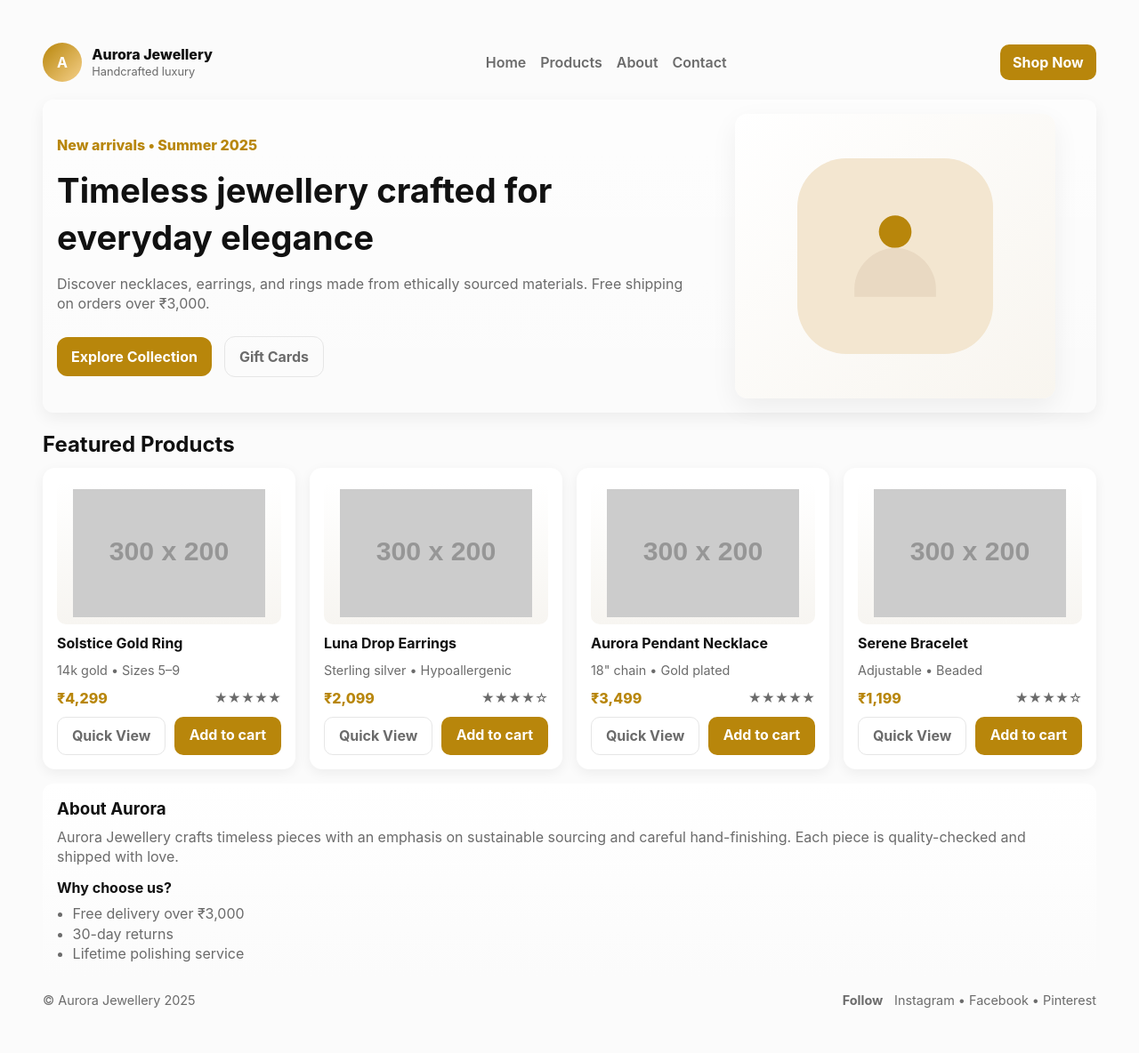
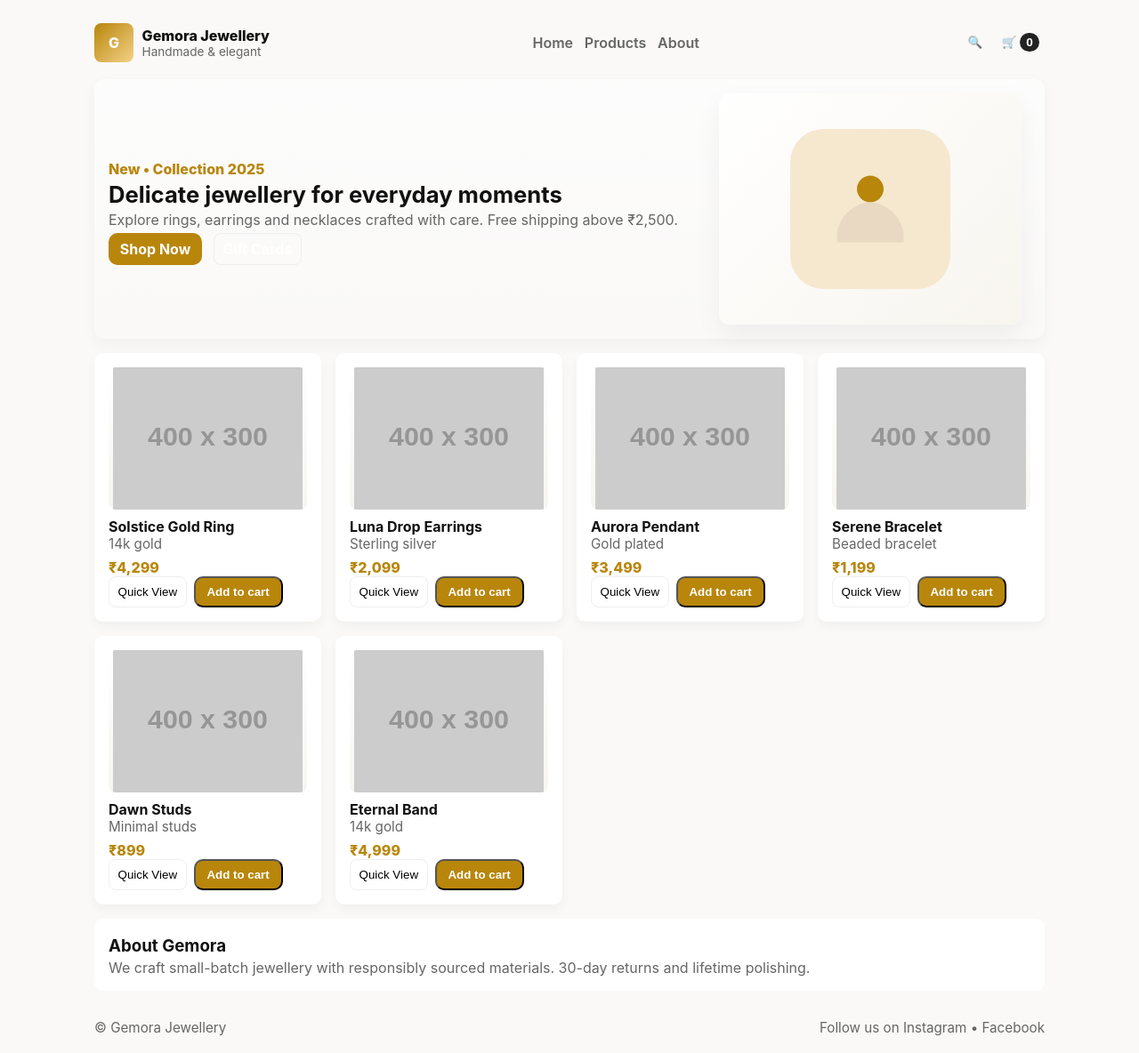
Before and after one commit to Nisha-Gholase/jewllery-shop, a plain HTML site: page index.html in a window 1280 px wide. Shown: the whole page at 89% size. Before the commit the page ends 1136 px from the top, so only its background shows below. Drawn offline with Linux system fonts and the light colour scheme; placeholder pictures from the web are drawn by us.

Commit message:
change code

```diff
--- a/index.html
+++ b/index.html
@@ -1,230 +1,309 @@
 <!doctype html>
 <!--
-  Jewellery Shop - Responsive Clone
-  Files included in this single-file preview: index.html + embedded CSS
-  - Responsive nav (desktop / mobile)
-  - Hero section
-  - Featured products grid
-  - Product cards with hover effect
-  - About section and footer
-  - CSS uses CSS variables, grid & flex, and mobile-first breakpoints
-  You can copy this file to `index.html` and open in a browser.
+  Jewellery Shop — Simple Responsive Clone
+  Single file: index.html (HTML + CSS + JavaScript)
+  Features:
+    - Responsive header with mobile menu
+    - Product grid
+    - Quick view modal
+    - Simple cart counter (stored in localStorage)
+    - Mobile-first and accessible markup
+  Copy this into `index.html` and open in your browser.
 -->
 <html lang="en">
 <head>
   <meta charset="utf-8" />
-  <meta name="viewport" content="width=device-width, initial-scale=1" />
-  <title>Aurora Jewellery — Responsive Clone</title>
+  <meta name="viewport" content="width=device-width,initial-scale=1" />
+  <title>Gemora Jewellery — Simple Responsive Shop</title>
   <style>
     :root{
-      --bg:#fbfbfb;
-      --card:#ffffff;
-      --accent:#b8860b; /* gold-ish */
-      --muted:#6b6b6b;
-      --radius:12px;
-      --maxw:1200px;
-      --gap:1rem;
-      font-family: Inter, system-ui, -apple-system, Segoe UI, Roboto, 'Helvetica Neue', Arial;
+      --bg:#faf9f8; --card:#fff; --accent:#b8860b; --muted:#666; --radius:12px; --gap:1rem; --maxw:1100px;
+      font-family: Inter, system-ui, -apple-system, 'Segoe UI', Roboto, Arial;
     }
     *{box-sizing:border-box}
-    html,body{height:100%}
-    body{
-      margin:0;
-      background:var(--bg);
-      color:#111;
-      -webkit-font-smoothing:antialiased;
-      -moz-osx-font-smoothing:grayscale;
-      line-height:1.4;
-      padding:2rem 1rem;
-      display:flex;justify-content:center;
-    }
-    .container{width:100%;max-width:var(--maxw)}
+    body{margin:0; background:var(--bg); color:#111; -webkit-font-smoothing:antialiased}
+    .wrap{max-width:var(--maxw);margin:0 auto;padding:1rem}
 
-    /* NAV */
-    .nav{display:flex;align-items:center;justify-content:space-between;margin-bottom:1.25rem}
-    .brand{display:flex;gap:.7rem;align-items:center}
-    .brand .logo{width:44px;height:44px;border-radius:50%;background:linear-gradient(135deg,var(--accent),#f5d08a);display:flex;align-items:center;justify-content:center;font-weight:700;color:#fff}
-    nav ul{display:flex;gap:1rem;list-style:none;padding:0;margin:0}
-    nav a{text-decoration:none;color:var(--muted);font-weight:600}
-    .cta{padding:.55rem .9rem;background:var(--accent);color:#fff;border-radius:10px;text-decoration:none;font-weight:700}
+    /* Header */
+    header{display:flex;align-items:center;justify-content:space-between;padding:.6rem 0}
+    .brand{display:flex;gap:.6rem;align-items:center}
+    .logo{width:44px;height:44px;border-radius:8px;background:linear-gradient(135deg,var(--accent),#f3d186);display:flex;align-items:center;justify-content:center;color:#fff;font-weight:800}
+    nav {display:flex;gap:1rem;align-items:center}
+    .nav-links{display:flex;gap:.8rem;list-style:none;padding:0;margin:0}
+    .nav-links a{text-decoration:none;color:var(--muted);font-weight:600}
+    .actions{display:flex;gap:.6rem;align-items:center}
+    .btn{background:var(--accent);color:white;padding:.5rem .8rem;border-radius:10px;text-decoration:none;font-weight:700}
+    .icon-btn{background:transparent;border:none;cursor:pointer;font-weight:700}
+    .cart-badge{background:#222;color:white;border-radius:999px;padding:.18rem .45rem;font-size:.85rem}
 
-    /* HERO */
-    .hero{display:grid;grid-template-columns:1fr;gap:1rem;align-items:center;background:linear-gradient(180deg,rgba(255,255,255,0.6),transparent);padding:1rem;border-radius:var(--radius);box-shadow:0 6px 18px rgba(12,12,12,0.06)}
-    .hero-inner{display:flex;flex-direction:column;gap:.8rem}
-    .kicker{color:var(--accent);font-weight:800}
-    h1{margin:0;font-size:clamp(1.6rem,3.6vw,2.4rem)}
-    p.lead{margin:0;color:var(--muted)}
-    .hero-cta{margin-top:.8rem}
-
-    /* PRODUCTS */
-    .section{margin-top:1.2rem}
-    .grid{display:grid;grid-template-columns:repeat(2,1fr);gap:var(--gap)}
-    .card{background:var(--card);border-radius:14px;padding:1rem;box-shadow:0 4px 14px rgba(12,12,12,0.06);display:flex;flex-direction:column;gap:.6rem}
-    .img-wrap{height:160px;border-radius:10px;overflow:hidden;display:flex;align-items:center;justify-content:center;background:linear-gradient(180deg,#fff,#f7f5f1)}
-    .img-wrap img{max-width:90%;max-height:90%;object-fit:contain}
-    .product-title{font-weight:700}
-    .price{font-weight:800;color:var(--accent)}
-    .meta{color:var(--muted);font-size:.9rem}
-    .card .actions{margin-top:auto;display:flex;gap:.6rem}
-    .btn{flex:1;padding:.6rem;border-radius:10px;text-align:center;text-decoration:none;font-weight:700}
-    .btn-outline{border:1px solid #e6e6e6;color:var(--muted);background:transparent}
-    .btn-primary{background:var(--accent);color:white}
-
-    /* ABOUT + FOOTER */
-    .about{display:grid;grid-template-columns:1fr;gap:.8rem;padding:1rem;border-radius:12px;background:linear-gradient(180deg,#fff, #fbfbfb);margin-top:1rem}
-    footer{margin-top:1rem;color:var(--muted);font-size:.9rem;display:flex;justify-content:space-between;align-items:center}
-
-    /* RESPONSIVE */
-    @media(min-width:700px){
-      .hero{grid-template-columns:1fr 420px}
-      .grid{grid-template-columns:repeat(3,1fr)}
-    }
-    @media(min-width:1000px){
-      body{padding:3rem}
-      .grid{grid-template-columns:repeat(4,1fr)}
+    /* Mobile menu toggle */
+    .menu-toggle{display:none}
+    @media(max-width:600px){
+      .nav-links{display:none}
+      .menu-toggle{display:inline-flex}
     }
 
-    /* small mobile tweaks */
-    @media(max-width:480px){
-      .grid{grid-template-columns:1fr}
-      nav ul{display:none}
+    /* Hero */
+    .hero{display:grid;gap:1rem;align-items:center;background:linear-gradient(180deg,rgba(255,255,255,0.6),transparent);padding:1rem;border-radius:var(--radius);box-shadow:0 6px 18px rgba(12,12,12,0.04);margin-top:.6rem}
+    .hero h1{margin:.2rem 0;font-size:1.6rem}
+    .hero p{margin:0;color:var(--muted)}
+
+    /* Products grid */
+    .products{display:grid;grid-template-columns:repeat(2,1fr);gap:var(--gap);margin-top:1rem}
+    .card{background:var(--card);padding:1rem;border-radius:10px;box-shadow:0 6px 12px rgba(12,12,12,0.04);display:flex;flex-direction:column}
+    .img-wrap{height:160px;border-radius:8px;overflow:hidden;display:flex;align-items:center;justify-content:center;background:linear-gradient(180deg,#fff,#f7f5f1);margin-bottom:.6rem}
+    .img-wrap img{max-width:100%;max-height:100%;object-fit:contain}
+    .title{font-weight:700}
+    .meta{color:var(--muted);font-size:.95rem}
+    .price{font-weight:800;color:var(--accent);margin-top:.4rem}
+    .card-actions{display:flex;gap:.5rem;margin-top:auto}
+    .btn-outline{border:1px solid #eee;padding:.5rem .6rem;border-radius:8px;background:transparent;cursor:pointer}
+
+    /* Modal */
+    .modal{position:fixed;inset:0;display:none;align-items:center;justify-content:center;background:rgba(0,0,0,0.4);padding:1rem}
+    .modal.open{display:flex}
+    .modal-content{width:100%;max-width:760px;background:var(--card);border-radius:10px;padding:1rem;display:grid;grid-template-columns:1fr;gap:.8rem}
+    .modal-grid{display:grid;grid-template-columns:1fr 1fr;gap:1rem}
+    .close{justify-self:end;background:transparent;border:none;font-weight:800;cursor:pointer}
+
+    /* Footer */
+    footer{margin-top:1rem;padding:1rem 0;color:var(--muted);font-size:.95rem;display:flex;justify-content:space-between}
+
+    @media(min-width:700px){
+      .products{grid-template-columns:repeat(3,1fr)}
+      .hero{grid-template-columns:1fr 360px}
+      .modal-content{grid-template-columns:1fr}
+      .modal-grid{grid-template-columns:1fr 1fr}
     }
+
+    @media(min-width:1000px){
+      .products{grid-template-columns:repeat(4,1fr)}
+    }
+
+    /* small helpers */
+    .muted{color:var(--muted)}
   </style>
 </head>
 <body>
-  <div class="container">
-    <header class="nav">
+  <div class="wrap">
+    <header>
       <div class="brand">
-        <div class="logo">A</div>
+        <div class="logo">G</div>
         <div>
-          <div style="font-weight:800">Aurora Jewellery</div>
-          <div style="font-size:.8rem;color:var(--muted)">Handcrafted luxury</div>
+          <div style="font-weight:800">Gemora Jewellery</div>
+          <div style="font-size:.85rem;color:var(--muted)">Handmade & elegant</div>
         </div>
       </div>
+
       <nav>
-        <ul>
+        <ul class="nav-links" aria-label="Main navigation">
           <li><a href="#">Home</a></li>
           <li><a href="#products">Products</a></li>
           <li><a href="#about">About</a></li>
-          <li><a href="#contact">Contact</a></li>
         </ul>
       </nav>
-      <a class="cta" href="#products">Shop Now</a>
+
+      <div class="actions">
+        <button class="menu-toggle icon-btn" id="menuBtn" aria-expanded="false" aria-label="Open menu">☰</button>
+        <button class="icon-btn" id="searchBtn" aria-label="Search">🔍</button>
+        <button class="icon-btn" id="cartBtn" aria-label="Cart">🛒 <span id="cartCount" class="cart-badge">0</span></button>
+      </div>
     </header>
 
-    <section class="hero">
-      <div class="hero-inner">
-        <div class="kicker">New arrivals • Summer 2025</div>
-        <h1>Timeless jewellery crafted for everyday elegance</h1>
-        <p class="lead">Discover necklaces, earrings, and rings made from ethically sourced materials. Free shipping on orders over ₹3,000.</p>
-        <div class="hero-cta">
-          <a class="btn btn-primary" href="#products" style="padding:.65rem 1rem;border-radius:12px;text-decoration:none;display:inline-block">Explore Collection</a>
-          <a class="btn btn-outline" href="#" style="margin-left:.6rem;padding:.65rem 1rem;border-radius:12px;text-decoration:none;display:inline-block">Gift Cards</a>
+    <main>
+      <section class="hero">
+        <div>
+          <div class="kicker" style="color:var(--accent);font-weight:800">New • Collection 2025</div>
+          <h1>Delicate jewellery for everyday moments</h1>
+          <p class="muted">Explore rings, earrings and necklaces crafted with care. Free shipping above ₹2,500.</p>
+          <div style="margin-top:.8rem">
+            <a href="#products" class="btn">Shop Now</a>
+            <a href="#" class="btn btn-outline" style="margin-left:.5rem;padding:.45rem .6rem">Gift Cards</a>
+          </div>
         </div>
-      </div>
 
-      <div style="display:flex;align-items:center;justify-content:center">
-        <div style="width:100%;max-width:360px">
-          <div style="height:320px;border-radius:14px;overflow:hidden;background:linear-gradient(135deg,#fff,#f8f5ef);display:flex;align-items:center;justify-content:center;box-shadow:0 10px 30px rgba(12,12,12,0.06)">
-            <!-- placeholder image (replace with product image) -->
-            <svg width="220" height="220" viewBox="0 0 24 24" fill="none" xmlns="http://www.w3.org/2000/svg">
-              <rect width="24" height="24" rx="6" fill="#f3e6d0"/>
-              <path d="M12 7C10.9 7 10 7.9 10 9C10 10.1 10.9 11 12 11C13.1 11 14 10.1 14 9C14 7.9 13.1 7 12 7Z" fill="#b8860b"/>
-              <path d="M7 16C7 13.33 9.33 11 12 11C14.67 11 17 13.33 17 16V17H7V16Z" fill="#e9d9c2"/>
-            </svg>
+        <div style="display:flex;align-items:center;justify-content:center">
+          <div style="width:100%;max-width:340px">
+            <div style="height:260px;border-radius:12px;display:flex;align-items:center;justify-content:center;background:linear-gradient(135deg,#fff,#f8f5ef);box-shadow:0 12px 30px rgba(12,12,12,0.05)">
+              <!-- decorative svg -->
+              <svg width="180" height="180" viewBox="0 0 24 24" fill="none" xmlns="http://www.w3.org/2000/svg">
+                <rect width="24" height="24" rx="5" fill="#f6e8cf"/>
+                <path d="M12 7C10.9 7 10 7.9 10 9C10 10.1 10.9 11 12 11C13.1 11 14 10.1 14 9C14 7.9 13.1 7 12 7Z" fill="#b8860b"/>
+                <path d="M7 16C7 13.5 9.5 11 12 11C14.5 11 17 13.5 17 16V17H7V16Z" fill="#e9d9c2"/>
+              </svg>
+            </div>
+          </div>
+        </div>
+      </section>
+
+      <section id="products" class="products" aria-live="polite">
+        <!-- product cards generated by JS for simplicity -->
+      </section>
+
+      <section id="about" style="margin-top:1rem;padding:1rem;background:var(--card);border-radius:10px">
+        <h3 style="margin:.2rem 0">About Gemora</h3>
+        <p class="muted" style="margin:0">We craft small-batch jewellery with responsibly sourced materials. 30-day returns and lifetime polishing.</p>
+      </section>
+    </main>
+
+    <footer>
+      <div>© Gemora Jewellery</div>
+      <div class="muted">Follow us on Instagram • Facebook</div>
+    </footer>
+  </div>
+
+  <!-- Modal for quick view -->
+  <div class="modal" id="modal" role="dialog" aria-modal="true" aria-hidden="true">
+    <div class="modal-content" role="document">
+      <button class="close" id="closeModal" aria-label="Close">✕</button>
+      <div class="modal-grid">
+        <div style="display:flex;align-items:center;justify-content:center">
+          <div style="width:100%;max-width:320px">
+            <div id="modalImg" style="height:280px;border-radius:8px;display:flex;align-items:center;justify-content:center;background:linear-gradient(180deg,#fff,#f7f5f1)"></div>
+          </div>
+        </div>
+        <div>
+          <h3 id="modalTitle">Product Title</h3>
+          <p id="modalDesc" class="muted">Product description</p>
+          <div id="modalPrice" style="font-weight:800;color:var(--accent);margin-top:.6rem">₹0</div>
+          <div style="margin-top:1rem;display:flex;gap:.6rem">
+            <button id="addCartModal" class="btn">Add to cart</button>
+            <button id="closeModal2" class="btn btn-outline">Close</button>
           </div>
         </div>
       </div>
-    </section>
+    </div>
+  </div>
 
-    <section id="products" class="section">
-      <h2 style="margin:0 0 .6rem 0">Featured Products</h2>
-      <div class="grid">
-        <!-- product card 1 -->
-        <article class="card">
-          <div class="img-wrap"><img src="https://via.placeholder.com/300x200.png?text=Ring" alt="Gold Ring"/></div>
-          <div class="product-title">Solstice Gold Ring</div>
-          <div class="meta">14k gold • Sizes 5–9</div>
+  <script>
+    // Simple product data
+    const PRODUCTS = [
+      {id:1,title:'Solstice Gold Ring',price:4299,meta:'14k gold',img:'https://via.placeholder.com/400x300.png?text=Ring'},
+      {id:2,title:'Luna Drop Earrings',price:2099,meta:'Sterling silver',img:'https://via.placeholder.com/400x300.png?text=Earrings'},
+      {id:3,title:'Aurora Pendant',price:3499,meta:'Gold plated',img:'https://via.placeholder.com/400x300.png?text=Necklace'},
+      {id:4,title:'Serene Bracelet',price:1199,meta:'Beaded bracelet',img:'https://via.placeholder.com/400x300.png?text=Bracelet'},
+      {id:5,title:'Dawn Studs',price:899,meta:'Minimal studs',img:'https://via.placeholder.com/400x300.png?text=Studs'},
+      {id:6,title:'Eternal Band',price:4999,meta:'14k gold',img:'https://via.placeholder.com/400x300.png?text=Band'}
+    ];
+
+    const productsContainer = document.querySelector('.products');
+    const cartCountEl = document.getElementById('cartCount');
+    const modal = document.getElementById('modal');
+    const modalImg = document.getElementById('modalImg');
+    const modalTitle = document.getElementById('modalTitle');
+    const modalDesc = document.getElementById('modalDesc');
+    const modalPrice = document.getElementById('modalPrice');
+    const addCartModalBtn = document.getElementById('addCartModal');
+
+    // Initialize cart from localStorage
+    let cart = JSON.parse(localStorage.getItem('simple_cart') || '[]');
+    updateCartCount();
+
+    function updateCartCount(){
+      cartCountEl.textContent = cart.length;
+    }
+
+    // Render product cards
+    function renderProducts(){
+      productsContainer.innerHTML = '';
+      PRODUCTS.forEach(p => {
+        const card = document.createElement('article');
+        card.className = 'card';
+        card.innerHTML = `
+          <div class="img-wrap"><img src="${p.img}" alt="${escapeHtml(p.title)}"></div>
+          <div class="title">${escapeHtml(p.title)}</div>
+          <div class="meta">${escapeHtml(p.meta)}</div>
           <div style="display:flex;justify-content:space-between;align-items:center">
-            <div class="price">₹4,299</div>
-            <div class="rating meta">★★★★★</div>
+            <div class="price">₹${p.price.toLocaleString()}</div>
           </div>
-          <div class="actions">
-            <a class="btn btn-outline" href="#">Quick View</a>
-            <a class="btn btn-primary" href="#">Add to cart</a>
+          <div class="card-actions">
+            <button class="btn-outline" data-id="${p.id}" aria-label="Quick view ${escapeHtml(p.title)}">Quick View</button>
+            <button class="btn" data-add="${p.id}">Add to cart</button>
           </div>
-        </article>
+        `;
+        productsContainer.appendChild(card);
+      });
+    }
 
-        <!-- product card 2 -->
-        <article class="card">
-          <div class="img-wrap"><img src="https://via.placeholder.com/300x200.png?text=Earrings" alt="Earrings"/></div>
-          <div class="product-title">Luna Drop Earrings</div>
-          <div class="meta">Sterling silver • Hypoallergenic</div>
-          <div style="display:flex;justify-content:space-between;align-items:center">
-            <div class="price">₹2,099</div>
-            <div class="rating meta">★★★★☆</div>
-          </div>
-          <div class="actions">
-            <a class="btn btn-outline" href="#">Quick View</a>
-            <a class="btn btn-primary" href="#">Add to cart</a>
-          </div>
-        </article>
+    // Utility: escape HTML
+    function escapeHtml(str){return String(str).replaceAll('&','&amp;').replaceAll('<','&lt;').replaceAll('>','&gt;')}
 
-        <!-- product card 3 -->
-        <article class="card">
-          <div class="img-wrap"><img src="https://via.placeholder.com/300x200.png?text=Necklace" alt="Necklace"/></div>
-          <div class="product-title">Aurora Pendant Necklace</div>
-          <div class="meta">18" chain • Gold plated</div>
-          <div style="display:flex;justify-content:space-between;align-items:center">
-            <div class="price">₹3,499</div>
-            <div class="rating meta">★★★★★</div>
-          </div>
-          <div class="actions">
-            <a class="btn btn-outline" href="#">Quick View</a>
-            <a class="btn btn-primary" href="#">Add to cart</a>
-          </div>
-        </article>
+    // Event delegation for product actions
+    productsContainer.addEventListener('click', (e)=>{
+      const q = e.target.closest('[data-id]');
+      if(q){
+        const id = Number(q.getAttribute('data-id'));
+        openQuickView(id);
+        return;
+      }
+      const addBtn = e.target.closest('[data-add]');
+      if(addBtn){
+        const id = Number(addBtn.getAttribute('data-add'));
+        addToCart(id);
+      }
+    });
 
-        <!-- product card 4 -->
-        <article class="card">
-          <div class="img-wrap"><img src="https://via.placeholder.com/300x200.png?text=Bracelet" alt="Bracelet"/></div>
-          <div class="product-title">Serene Bracelet</div>
-          <div class="meta">Adjustable • Beaded</div>
-          <div style="display:flex;justify-content:space-between;align-items:center">
-            <div class="price">₹1,199</div>
-            <div class="rating meta">★★★★☆</div>
-          </div>
-          <div class="actions">
-            <a class="btn btn-outline" href="#">Quick View</a>
-            <a class="btn btn-primary" href="#">Add to cart</a>
-          </div>
-        </article>
+    function openQuickView(id){
+      const product = PRODUCTS.find(x=>x.id===id);
+      if(!product) return;
+      modalImg.innerHTML = `<img src="${product.img}" alt="${escapeHtml(product.title)}" style="max-width:100%;max-height:100%;object-fit:contain">`;
+      modalTitle.textContent = product.title;
+      modalDesc.textContent = product.meta;
+      modalPrice.textContent = '₹' + product.price.toLocaleString();
+      addCartModalBtn.setAttribute('data-add', product.id);
+      modal.classList.add('open');
+      modal.setAttribute('aria-hidden','false');
+    }
 
-      </div>
-    </section>
+    // Close modal
+    document.getElementById('closeModal').addEventListener('click', closeModal);
+    document.getElementById('closeModal2').addEventListener('click', closeModal);
+    modal.addEventListener('click', (e)=>{ if(e.target === modal) closeModal(); });
+    function closeModal(){ modal.classList.remove('open'); modal.setAttribute('aria-hidden','true'); }
 
-    <section id="about" class="about">
-      <div>
-        <h3 style="margin:0">About Aurora</h3>
-        <p style="margin:.4rem 0 0 0;color:var(--muted)">Aurora Jewellery crafts timeless pieces with an emphasis on sustainable sourcing and careful hand-finishing. Each piece is quality-checked and shipped with love.</p>
-      </div>
-      <div>
-        <h4 style="margin:0">Why choose us?</h4>
-        <ul style="color:var(--muted);margin:.4rem 0 0 0;padding-left:1.1rem">
-          <li>Free delivery over ₹3,000</li>
-          <li>30-day returns</li>
-          <li>Lifetime polishing service</li>
-        </ul>
-      </div>
-    </section>
+    // Add to cart
+    function addToCart(id){
+      const product = PRODUCTS.find(x=>x.id===id);
+      if(!product) return;
+      cart.push({id:product.id,title:product.title,price:product.price});
+      localStorage.setItem('simple_cart', JSON.stringify(cart));
+      updateCartCount();
+      // simple feedback
+      alert(product.title + ' added to cart');
+    }
 
-    <footer>
-      <div>© Aurora Jewellery 2025</div>
-      <div style="display:flex;gap:.8rem;align-items:center">
-        <div style="font-weight:700">Follow</div>
-        <div style="color:var(--muted)">Instagram • Facebook • Pinterest</div>
-      </div>
-    </footer>
-  </div>
+    // Modal add to cart
+    addCartModalBtn.addEventListener('click', (e)=>{
+      const id = Number(e.target.getAttribute('data-add'));
+      addToCart(id);
+      closeModal();
+    });
+
+    // Mobile menu toggle
+    const menuBtn = document.getElementById('menuBtn');
+    menuBtn.addEventListener('click', ()=>{
+      const navLinks = document.querySelector('.nav-links');
+      const expanded = menuBtn.getAttribute('aria-expanded') === 'true';
+      menuBtn.setAttribute('aria-expanded', String(!expanded));
+      if(navLinks.style.display === 'flex'){
+        navLinks.style.display = '';
+      } else {
+        navLinks.style.display = 'flex';
+        navLinks.style.flexDirection = 'column';
+        navLinks.style.background = 'white';
+        navLinks.style.position = 'absolute';
+        navLinks.style.right = '1rem';
+        navLinks.style.top = '64px';
+        navLinks.style.padding = '0.6rem';
+        navLinks.style.boxShadow = '0 8px 22px rgba(12,12,12,0.08)';
+      }
+    });
+
+    // Initial render
+    renderProducts();
+
+    // Accessibility: close modal with Esc
+    document.addEventListener('keydown', (e)=>{ if(e.key === 'Escape') closeModal(); });
+  </script>
 </body>
 </html>
```
Also changed, not shown: style.css (added).
